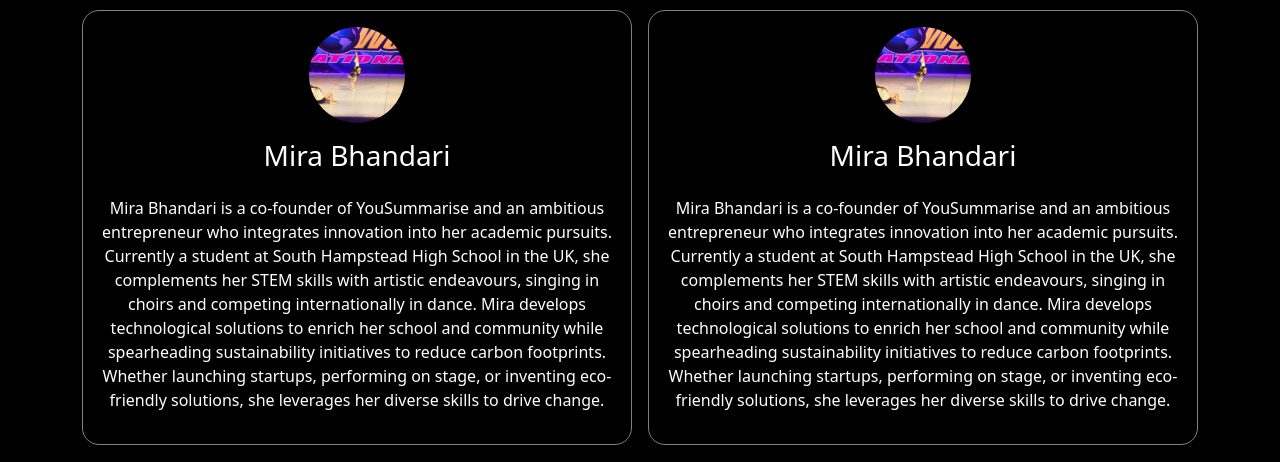
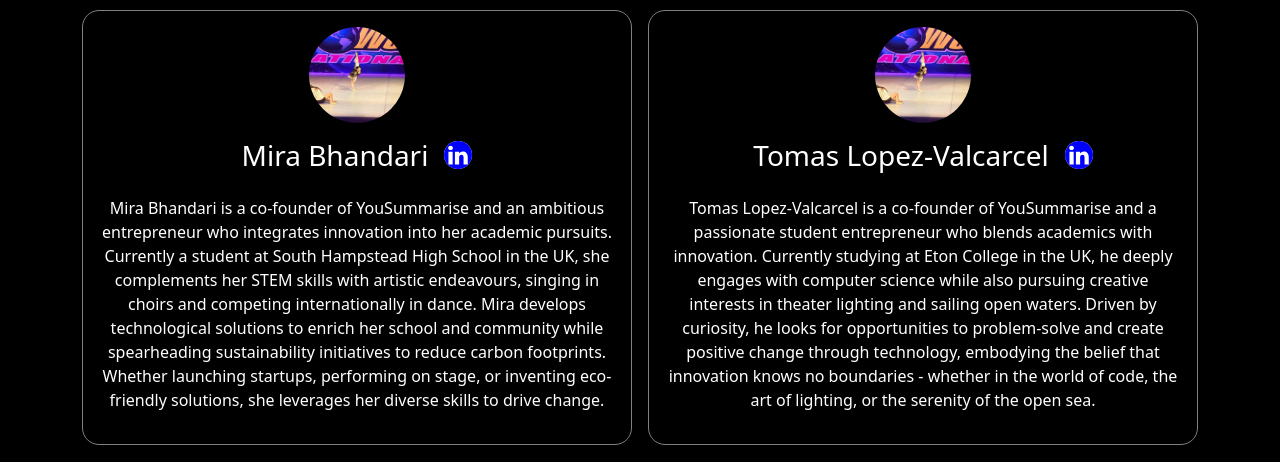
Before and after one commit to hassan523/Ai-Video, a React (Vite) app: page /about-us in a window 1280 px wide. Shown: the part 920-1382 px from the top of the page. Built offline with nearby package versions, Linux system fonts and the light colour scheme.

Commit message:
Your commit message here

```diff
--- a/src/components/Header/header.module.css
+++ b/src/components/Header/header.module.css
@@ -1,6 +1,6 @@
 .header_wrapper {
   background: black;
-  z-index: 111;
+  z-index: 111 !important;
 }
 .header_div {
   display: flex;
--- a/src/pages/About-us/AboutUs.jsx
+++ b/src/pages/About-us/AboutUs.jsx
@@ -7,6 +7,8 @@ import style from "./aboutus.module.css";
 import team_img_one from "../../assets/team/about_team.png";
 import uppergif from "../../assets/Login/login_bg.gif";
 import img_b from "../../assets/about_main.png";
+import linkdin from "../../assets/linkdin.png";
+import { BsLinkedin } from "react-icons/bs";
 
 const AboutUs = () => {
   return (
@@ -71,7 +73,9 @@ const AboutUs = () => {
           <div className={style.team_box_wrapper}>
             <div className={style.team_box}>
               <img src={team_img_one} alt="" />
-              <h3>Mira Bhandari</h3>
+              <h3>
+                Mira Bhandari <BsLinkedin className={style.logo} />
+              </h3>
               <p>
                 Mira Bhandari is a co-founder of YouSummarise and an ambitious
                 entrepreneur who integrates innovation into her academic
@@ -87,18 +91,20 @@ const AboutUs = () => {
             </div>
             <div className={style.team_box}>
               <img src={team_img_one} alt="" />
-              <h3>Mira Bhandari</h3>
+              <h3>
+                Tomas Lopez-Valcarcel <BsLinkedin className={style.logo} />
+              </h3>
               <p>
-                Mira Bhandari is a co-founder of YouSummarise and an ambitious
-                entrepreneur who integrates innovation into her academic
-                pursuits. Currently a student at South Hampstead High School in
-                the UK, she complements her STEM skills with artistic
-                endeavours, singing in choirs and competing internationally in
-                dance. Mira develops technological solutions to enrich her
-                school and community while spearheading sustainability
-                initiatives to reduce carbon footprints. Whether launching
-                startups, performing on stage, or inventing eco-friendly
-                solutions, she leverages her diverse skills to drive change.
+                Tomas Lopez-Valcarcel is a co-founder of YouSummarise and a
+                passionate student entrepreneur who blends academics with
+                innovation. Currently studying at Eton College in the UK, he
+                deeply engages with computer science while also pursuing
+                creative interests in theater lighting and sailing open waters.
+                Driven by curiosity, he looks for opportunities to problem-solve
+                and create positive change through technology, embodying the
+                belief that innovation knows no boundaries - whether in the
+                world of code, the art of lighting, or the serenity of the open
+                sea.
               </p>
             </div>
           </div>
--- a/src/pages/About-us/aboutus.module.css
+++ b/src/pages/About-us/aboutus.module.css
@@ -10,6 +10,7 @@
   justify-content: center;
   background-position: center;
   padding-top: 6.6rem;
+  position: relative;
 }
 
 .mission {
@@ -120,6 +121,18 @@
   align-items: center;
   text-align: center;
   gap: 1rem;
+  height: 100%;
+}
+.team_box h3 {
+  display: flex;
+  justify-content: center;
+  align-items: center;
+  gap: 1rem;
+}
+.logo {
+  border-radius: 50%;
+  fill: blue;
+  background: white;
 }
 .team_box_wrapper {
   display: grid;
@@ -132,6 +145,8 @@
   height: 6rem;
   border-radius: 50%;
 }
+.team_box_logo {
+}
 @media screen and (max-width: 500px) {
   .team_box_wrapper {
     grid-template-columns: repeat(auto-fill, minmax(15rem, 1fr));
--- a/src/pages/Home/Home.module.css
+++ b/src/pages/Home/Home.module.css
@@ -17,10 +17,14 @@
 }
 .right_box {
   margin-left: 6rem;
+  display: flex;
+  flex-direction: column;
+  justify-content: center;
 }
 .robo_img {
-  height: 30rem;
-  width: 22rem;
+  height: 33rem;
+  width: 28rem;
+  border-radius: 20px;
 }
 
 .ytGiff {
```
